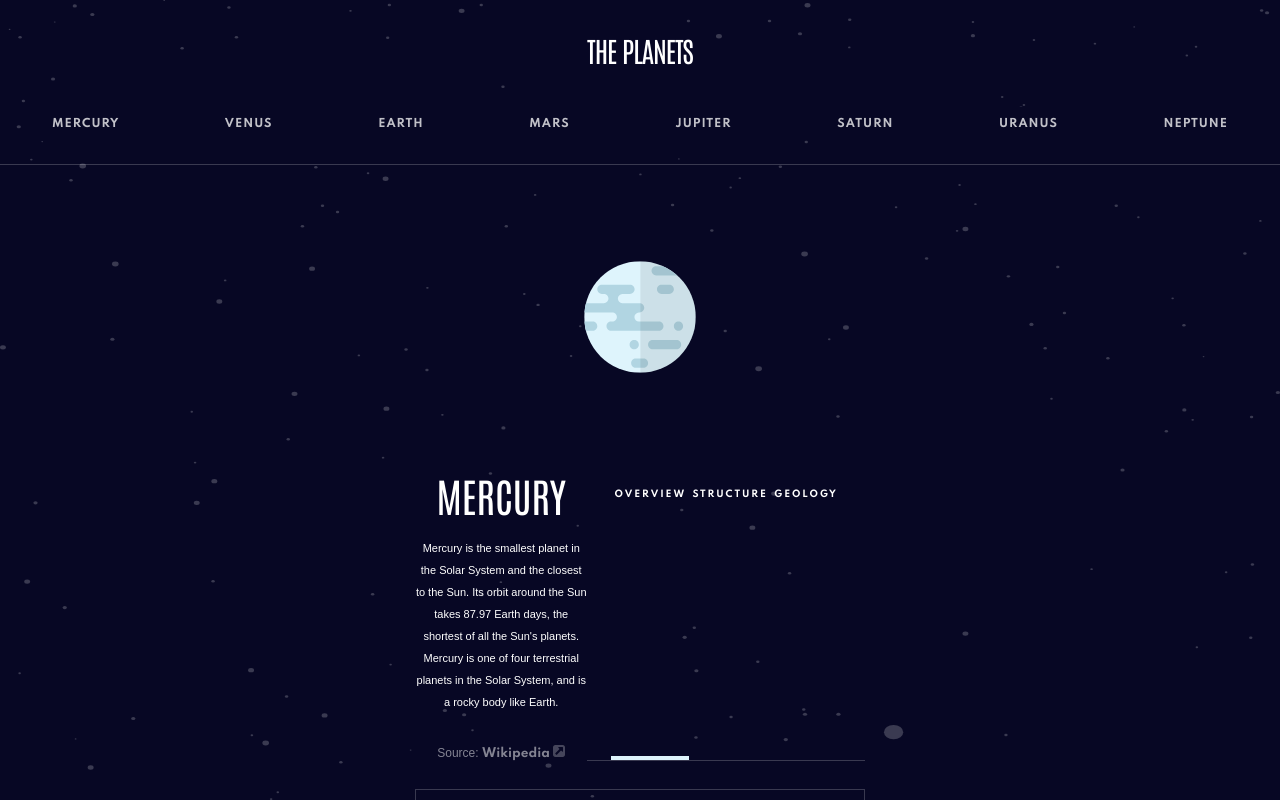
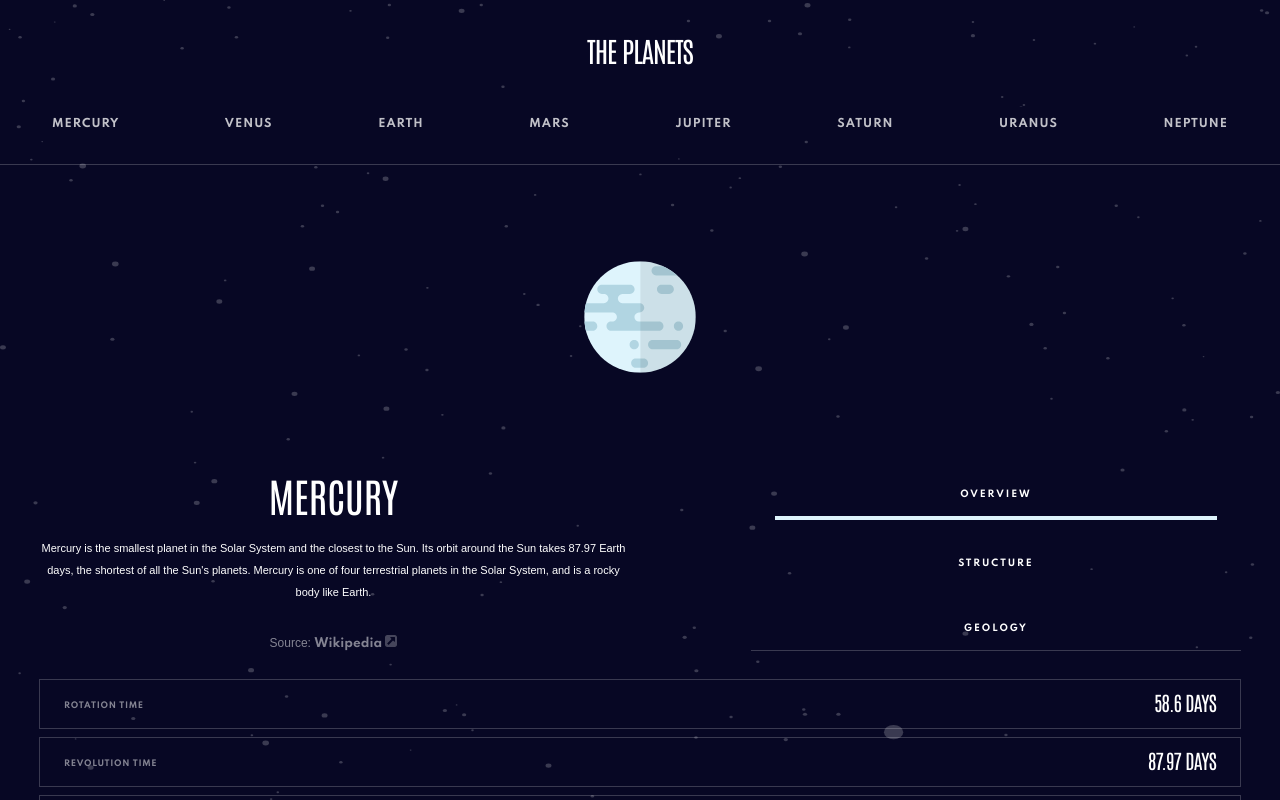
Before and after one commit to mrfinesse47/svelte-planets, a Svelte app: page / in a window 1280 px wide. Shown: the top 800 px of the page. Built offline with nearby package versions, Linux system fonts and the light colour scheme; a web font is replaced by a local one.

Commit message:
more updates to tablet layout

```diff
--- a/src/components/Blurb.svelte
+++ b/src/components/Blurb.svelte
@@ -47,6 +47,10 @@
   @media screen and (min-width: 768px) {
     .blub-outer-container {
       display: flex;
+      justify-content: space-between;
+    }
+    .blurb-container {
+      width: 49%;
     }
   }
 </style>
--- a/src/components/Planet.svelte
+++ b/src/components/Planet.svelte
@@ -28,4 +28,10 @@
     max-width: 450px;
     margin: 0 auto;
   }
+  @media screen and (min-width: 767px) {
+    main {
+      max-width: 100%;
+      margin: 0 2.4375rem;
+    }
+  }
 </style>
--- a/src/shared/Tabs.svelte
+++ b/src/shared/Tabs.svelte
@@ -39,4 +39,11 @@
   li:hover {
     cursor: pointer;
   }
+  @media screen and (min-width: 767px) {
+    ul {
+      flex-direction: column;
+      width: 40.783%;
+      margin: 0;
+    }
+  }
 </style>
```
